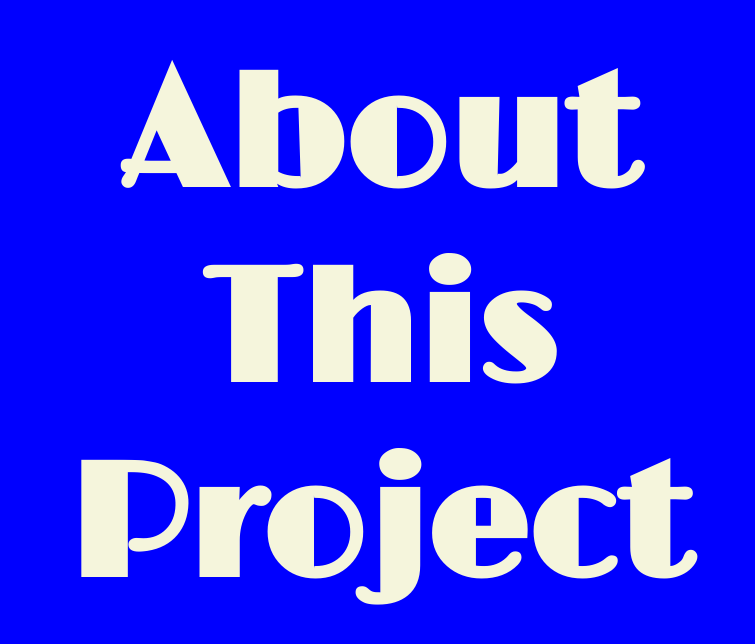
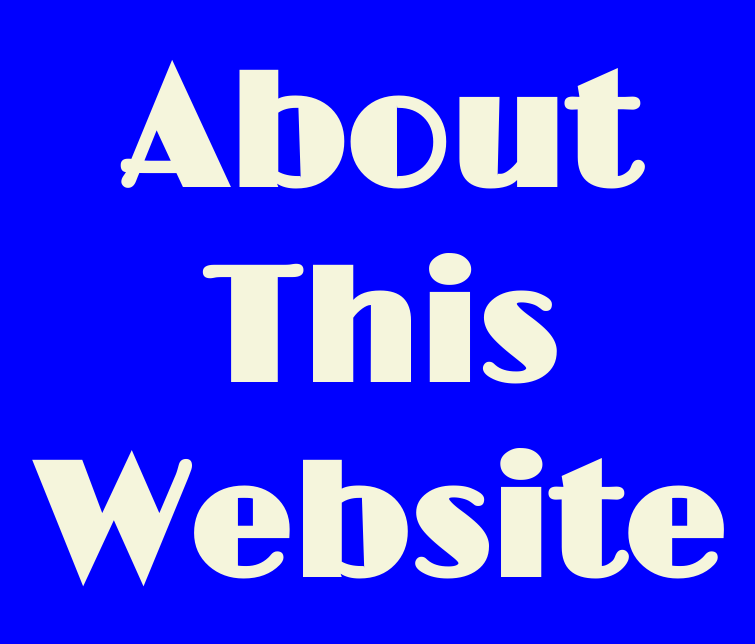
Before and after one commit to RachellSuhh/Project-Index, a plain HTML site: page about.html in a window 1280 px wide. Shown: the part 266-910 px from the top of the page, without its empty margins (261-1016 px from the left). Drawn offline with nearby package versions, Linux system fonts and the light colour scheme.

Commit message:
change word

```diff
--- a/about.html
+++ b/about.html
@@ -11,7 +11,7 @@
 </head>
 <body>
     <header>
-        <h1>About This Project</h1>
+        <h1>About This Website</h1>
     </header>
 
     <main class="about-container">
```
